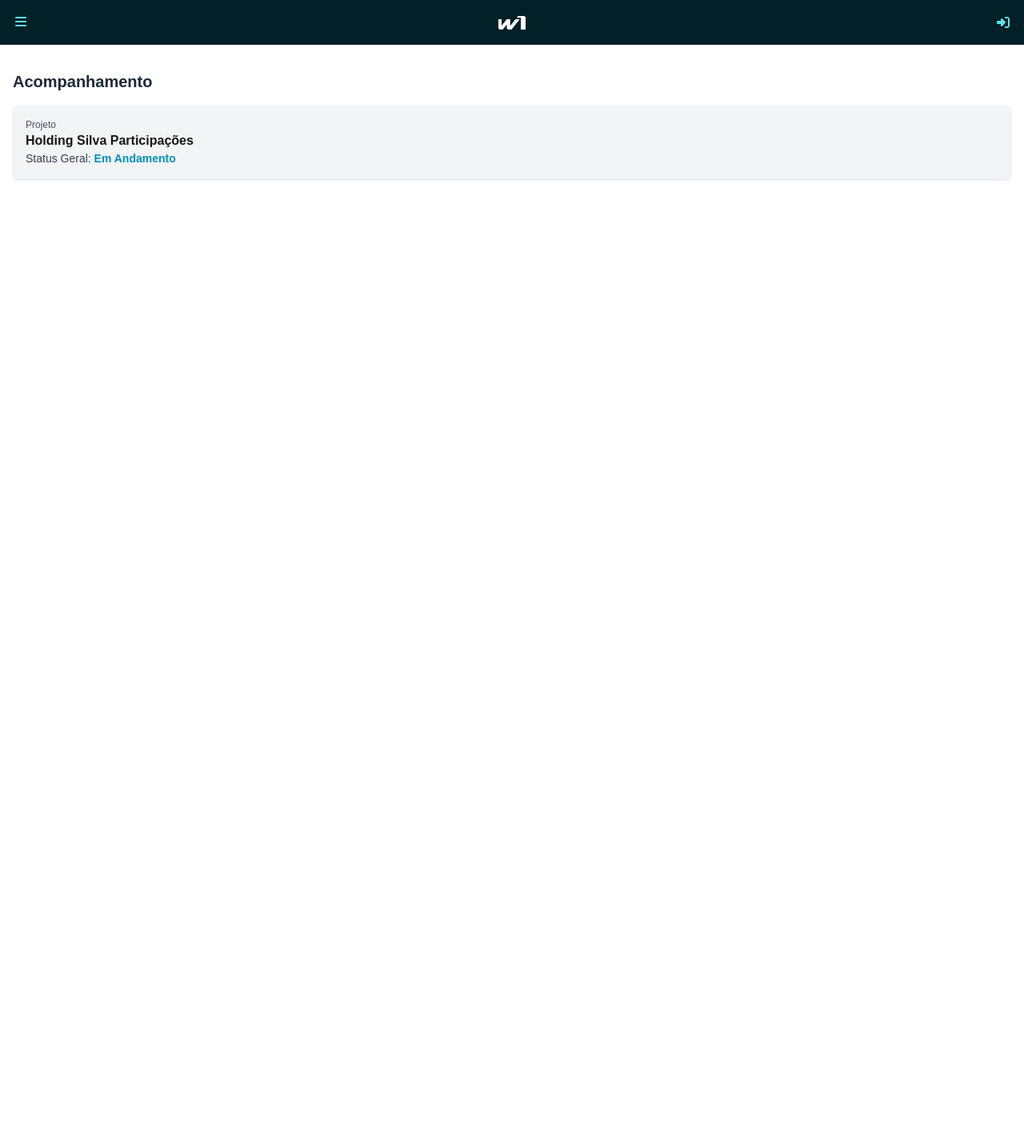
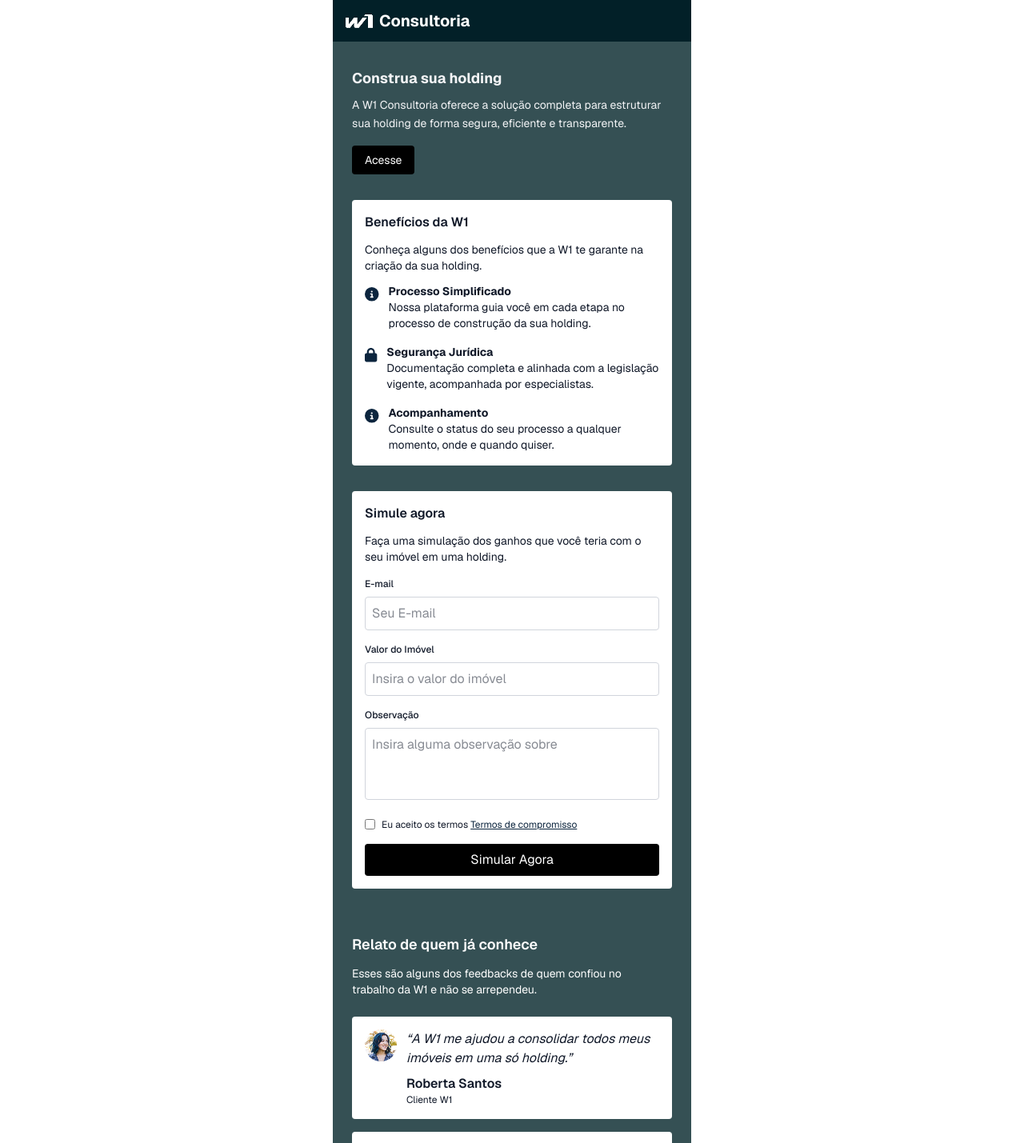
Before and after one commit to GabrielMartinsAlves/hackaton-w1-consulting, a Next.js app in the folder src/frontend/: page / in a window 1280 px wide. Shown: the top 1429 px of the page at 80% size. Before the commit the page ends 800 px from the top, so only its background shows below. Built offline with nearby package versions, Linux system fonts and the light colour scheme.

Commit message:
feat:adiciona landing page

```diff
--- a/src/frontend/src/app/page.tsx
+++ b/src/frontend/src/app/page.tsx
@@ -1,28 +1,228 @@
-// src/app/acompanhamento/page.tsx
+'use client';
+import { useState } from "react";
+import { FontAwesomeIcon } from "@fortawesome/react-fontawesome";
+import Link from 'next/link';
+import Image from 'next/image';
+import {
+  faCircleInfo,
+  faLock,
+  faInfoCircle,
+} from "@fortawesome/free-solid-svg-icons";
 
-import React from 'react';
-import HeaderMobile from '@/components/HeaderMobile';
+export default function HoldingLanding() {
+  const [email, setEmail] = useState("");
+  const [valorImovel, setValorImovel] = useState("");
+  const [obs, setObs] = useState("");
+  const [termsAccepted, setTermsAccepted] = useState(false);
 
-const AcompanhamentoPage = () => {
+  const testimonials = [
+    {
+      text: "A W1 me ajudou a consolidar todos meus imóveis em uma só holding.",
+      name: "Roberta Santos",
+      role: "Cliente W1",
+      img: "assets/avatar.png",
+    },
+    {
+      text: "A W1 me ajudou a consolidar todos meus imóveis em uma só holding.",
+      name: "Roberta Santos",
+      role: "Cliente W1",
+      img: "assets/avatar.png",
+    },
+    {
+      text: "A W1 me ajudou a consolidar todos meus imóveis em uma só holding.",
+      name: "Roberta Santos",
+      role: "Cliente W1",
+      img: "assets/avatar.png",
+    },
+  ];
+
   return (
-    <div className="min-h-screen bg-white">
-      {/* Header mobile fixo no topo */}
-      <HeaderMobile />
+    <div className="max-w-md mx-auto font-sans text-gray-100">
+      <header className="bg-[#022028] px-4 py-3 flex items-center gap-2 font-bold text-white text-xl">
+        <Link href="/">
+          <Image src="/assets/w1_white.png" alt="Logo" width={34} height={17} />
+        </Link>
+        <div>Consultoria</div>
+      </header>
 
-      {/* Conteúdo da página */}
-      <main className="p-4 mt-4">
-        <h1 className="text-xl font-bold text-gray-800">Acompanhamento</h1>
+      <section className="bg-[#355054] px-6 py-8">
+        <h2 className="font-bold text-lg mb-2">Construa sua holding</h2>
+        <p className="mb-4 text-sm leading-relaxed">
+          A W1 Consultoria oferece a solução completa para estruturar sua holding
+          de forma segura, eficiente e transparente.
+        </p>
+        <button className="bg-black text-white px-4 py-2 rounded text-sm mb-8 hover:bg-gray-800 transition">
+          Acesse
+        </button>
 
-        <div className="mt-4 bg-gray-100 p-4 rounded-md shadow-sm">
-          <p className="text-xs text-gray-600">Projeto</p>
-          <h2 className="text-md font-semibold">Holding Silva Participações</h2>
-          <p className="text-sm text-gray-700">
-            Status Geral: <span className="text-cyan-600 font-semibold">Em Andamento</span>
+        <div className="bg-white text-gray-900 rounded p-4">
+          <h3 className="font-semibold mb-3">Benefícios da W1</h3>
+          <p className="mb-3 text-sm">
+            Conheça alguns dos benefícios que a W1 te garante na criação da sua
+            holding.
           </p>
+          <ul className="space-y-4 text-sm">
+            <li className="flex gap-3 items-start">
+              <span className="mt-1 text-[#0c253e]">
+                <FontAwesomeIcon icon={faCircleInfo} size="lg" />
+              </span>
+              <div>
+                <b>Processo Simplificado</b>
+                <p>
+                  Nossa plataforma guia você em cada etapa no processo de
+                  construção da sua holding.
+                </p>
+              </div>
+            </li>
+            <li className="flex gap-3 items-start">
+              <span className="mt-1 text-[#0c253e]">
+                <FontAwesomeIcon icon={faLock} size="lg" />
+              </span>
+              <div>
+                <b>Segurança Jurídica</b>
+                <p>
+                  Documentação completa e alinhada com a legislação vigente,
+                  acompanhada por especialistas.
+                </p>
+              </div>
+            </li>
+            <li className="flex gap-3 items-start">
+              <span className="mt-1 text-[#0c253e]">
+                <FontAwesomeIcon icon={faInfoCircle} size="lg" />
+              </span>
+              <div>
+                <b>Acompanhamento</b>
+                <p>
+                  Consulte o status do seu processo a qualquer momento, onde e
+                  quando quiser.
+                </p>
+              </div>
+            </li>
+          </ul>
         </div>
-      </main>
+
+        <div className="mt-8 bg-white rounded p-4 text-gray-900">
+          <h3 className="font-semibold mb-3">Simule agora</h3>
+          <p className="text-sm mb-4">
+            Faça uma simulação dos ganhos que você teria com o seu imóvel em uma
+            holding.
+          </p>
+          <form
+            onSubmit={(e) => {
+              e.preventDefault();
+              if (!termsAccepted) {
+                alert("Aceite os termos para continuar.");
+                return;
+              }
+              alert(
+                `Simulação enviada com: ${email}, Valor do imóvel: ${valorImovel}, Observação: ${obs}`
+              );
+            }}
+          >
+            <label className="block mb-2 text-xs font-medium" htmlFor="email">
+              E-mail
+            </label>
+            <input
+              id="email"
+              type="email"
+              placeholder="Seu E-mail"
+              className="w-full mb-4 p-2 border border-gray-300 rounded text-gray-900"
+              value={email}
+              onChange={(e) => setEmail(e.target.value)}
+              required
+            />
+
+            <label className="block mb-2 text-xs font-medium" htmlFor="valor">
+              Valor do Imóvel
+            </label>
+            <input
+              id="valor"
+              type="number"
+              placeholder="Insira o valor do imóvel"
+              className="w-full mb-4 p-2 border border-gray-300 rounded text-gray-900"
+              value={valorImovel}
+              onChange={(e) => setValorImovel(e.target.value)}
+              required
+            />
+
+            <label className="block mb-2 text-xs font-medium" htmlFor="obs">
+              Observação
+            </label>
+            <textarea
+              id="obs"
+              placeholder="Insira alguma observação sobre"
+              className="w-full mb-4 p-2 border border-gray-300 rounded text-gray-900 resize-none"
+              rows={3}
+              value={obs}
+              onChange={(e) => setObs(e.target.value)}
+            />
+
+            <div className="flex items-center mb-4">
+              <input
+                id="terms"
+                type="checkbox"
+                checked={termsAccepted}
+                onChange={() => setTermsAccepted(!termsAccepted)}
+                className="mr-2"
+                required
+              />
+              <label htmlFor="terms" className="text-xs">
+                Eu aceito os termos{" "}
+                <a href="#" className="underline text-[#0c253e]">
+                  Termos de compromisso
+                </a>
+              </label>
+            </div>
+
+            <button
+              type="submit"
+              className="bg-black text-white py-2 px-4 rounded w-full hover:bg-gray-800 transition"
+            >
+              Simular Agora
+            </button>
+          </form>
+        </div>
+      </section>
+
+      <section className="bg-[#355054] px-6 py-6 text-white">
+        <h3 className="font-semibold text-lg mb-3">
+          Relato de quem já conhece
+        </h3>
+        <p className="mb-6 text-sm max-w-sm">
+          Esses são alguns dos feedbacks de quem confiou no trabalho da W1 e não
+          se arrependeu.
+        </p>
+        <div className="space-y-4">
+          {testimonials.map(({ text, name, role, img }, i) => (
+            <div
+              key={i}
+              className="bg-white text-gray-900 rounded p-4 flex gap-3 items-start"
+            >
+              <img
+                src={img}
+                alt={name}
+                className="w-10 h-10 rounded-full object-cover flex-shrink-0"
+              />
+              <div>
+                <p className="italic mb-2">“{text}”</p>
+                <p className="font-semibold">{name}</p>
+                <p className="text-xs">{role}</p>
+              </div>
+            </div>
+          ))}
+        </div>
+      </section>
+
+      <footer className="bg-[#355054] text-white p-6 text-center">
+        <h3 className="font-semibold mb-2">Venha fazer parte</h3>
+        <p className="mb-4">
+          Acesse a nossa plataforma e comece o processo para a criação da sua
+          holding.
+        </p>
+        <button className="bg-black px-6 py-2 rounded hover:bg-gray-800 transition">
+          Acesse
+        </button>
+      </footer>
     </div>
   );
-};
-
-export default AcompanhamentoPage;
+}
```
Also changed, not shown: src/frontend/public/assets/avatar.png (added).
